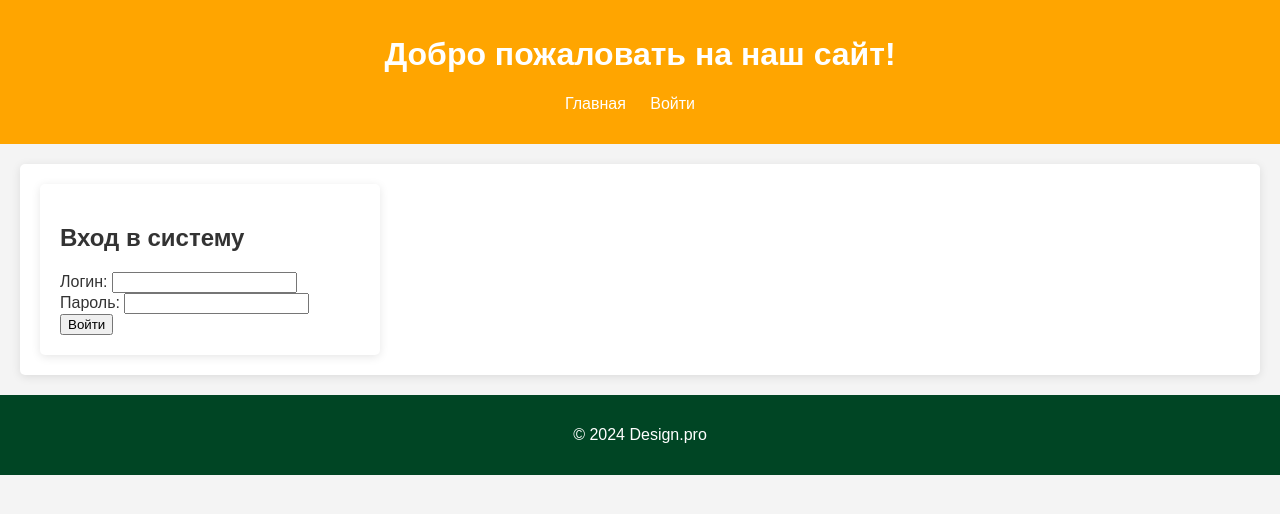
After one commit to AR13987/Rudy_Design.pro, a Django app: page /accounts/login/ in a window 1280 px wide. The commit adds this page. Shown: the top 514 px of the page. Run offline with Django 5.2, Linux system fonts and the light colour scheme.

Commit message:
Guest functions

```diff
--- a/designproject/designapp/static/css/style.css
+++ b/designproject/designapp/static/css/style.css
@@ -42,36 +42,26 @@ main {
     box-shadow: 0 2px 10px rgba(0, 0, 0, 0.1);
 }
 
-.sidebar {
-    flex: 1; /* Боковая панель занимает 1/4 ширины */
+.login-container {
+    background-color: #fff;
     padding: 20px;
-    background-color: #efefef;
     border-radius: 5px;
-    margin-left: 20px;
     box-shadow: 0 2px 10px rgba(0, 0, 0, 0.1);
+    width: 300px;
 }
 
-.sidebar h2 {
-    margin-top: 0;
+.project-page {
+    padding: 20px;
 }
 
-.sidebar a {
-    display: block;
-    margin-bottom: 10px;
-    padding: 10px;
-    background-color: #007bff; /* Цвет кнопки */
-    color: white;
-    text-decoration: none;
-    border-radius: 5px;
-    text-align: center;
-}
-
-.sidebar a:hover {
-    background-color: #0056b3; /* Цвет кнопки при наведении */
+.applications {
+    display: flex;
+    justify-content: space-evenly;
 }
 
 .application {
     margin-bottom: 20px;
+    display: inline-block;
 }
 
 .application img {
@@ -80,9 +70,41 @@ main {
     border-radius: 5px;
 }
 
+.project-list {
+    list-style: none;
+    padding: 0;
+    display: inline-block
+}
+
+.project-item {
+    background: #fff;
+    margin: 10px 0;
+    padding: 15px;
+    border-radius: 5px;
+    box-shadow: 0 2px 5px rgba(0, 0, 0, 0.1);
+}
+
+.project-item h3 {
+    margin-top: 0;
+}
+
+.project-link {
+    display: inline-block;
+    margin-top: 10px;
+    padding: 10px 15px;
+    background-color: #007bff;
+    color: white;
+    text-decoration: none;
+    border-radius: 5px;
+}
+
+.project-link:hover {
+    background-color: #0056b3;
+}
+
 footer {
     text-align: center;
-    padding: 15px 0;
+    padding: 15px;
     background-color: #004524;
     color: white;
     position: relative; /* Чтобы подвал оставался внизу страницы */
--- a/designproject/designapp/templates/base.html
+++ b/designproject/designapp/templates/base.html
@@ -13,6 +13,11 @@
         <nav>
             <ul>
                 <li><a href="{% url 'index' %}">Главная</a></li>
+                {% if user.is_authenticated %}
+                <li><a href="{% url 'profile' %}">Личный кабинет</a></li>
+                {% else %}
+                <li><a href="{% url 'login' %}">Войти</a></li>
+                {% endif %}
             </ul>
         </nav>
     </header>
--- a/designproject/designapp/templates/index.html
+++ b/designproject/designapp/templates/index.html
@@ -1,7 +1,7 @@
 {% extends "base.html" %}
 {% block title %}<title>Главная страница</title>{% endblock %}
 {% block content %}
-<h2>Последние выполненные заявки</h2>
+<h2>Последние выполненные заявки:</h2>
 <div class="applications">
     <!-- Пример заявок -->
     {% for application in applications %}
--- a/designproject/designapp/urls.py
+++ b/designproject/designapp/urls.py
@@ -3,4 +3,5 @@ from . import views
 
 urlpatterns = [
     path('', views.index, name='index'),
+    path('profile/', views.ApplicationListView.as_view(), name='profile'),
 ]
--- a/designproject/designapp/views.py
+++ b/designproject/designapp/views.py
@@ -13,3 +13,8 @@ def index(request):
         'accepted_count': accepted_count,
     }
     return render(request, 'index.html', context)
+
+
+from django.views import generic
+class ApplicationListView(generic.ListView):
+    model = Application
--- /dev/null
+++ b/designproject/templates/registration/login.html
@@ -0,0 +1,19 @@
+{% extends "base.html" %}
+{% block title %}<title>Вход в систему</title>{% endblock %}
+{% block content %}
+    <div class="login-container">
+        <h2>Вход в систему</h2>
+        <form method="post">
+            {% csrf_token %}
+            <div class="form-group">
+                <label for="username">Логин:</label>
+                <input type="text" id="username" name="username" required>
+            </div>
+            <div class="form-group">
+                <label for="password">Пароль:</label>
+                <input type="password" id="password" name="password" required>
+            </div>
+            <button type="submit">Войти</button>
+        </form>
+    </div>
+{% endblock %}
```
Also changed, not shown: designproject/designapp/models.py (+13 -0 lines), designproject/db.sqlite3, designproject/designapp/templates/designapp/application_list.html (added).
